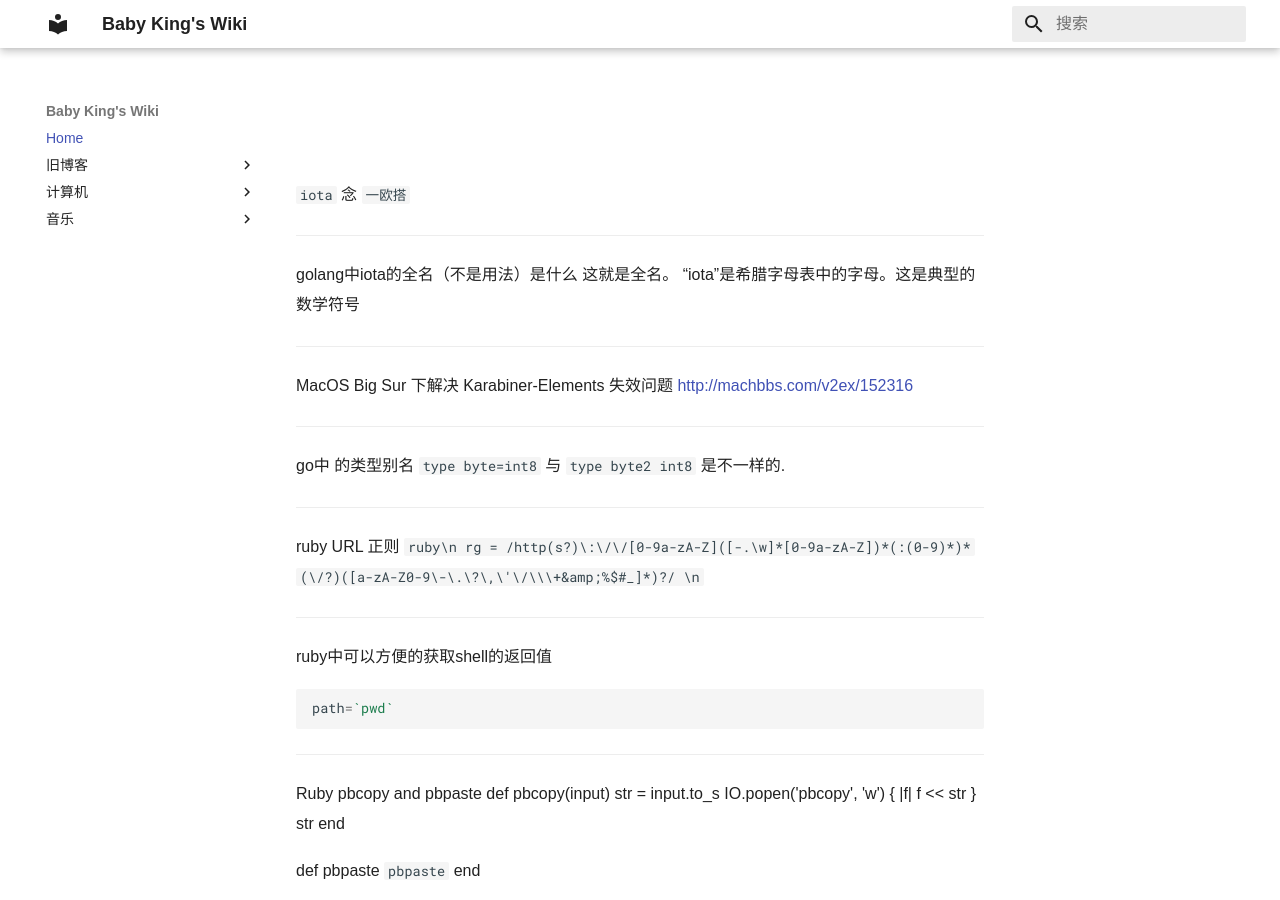
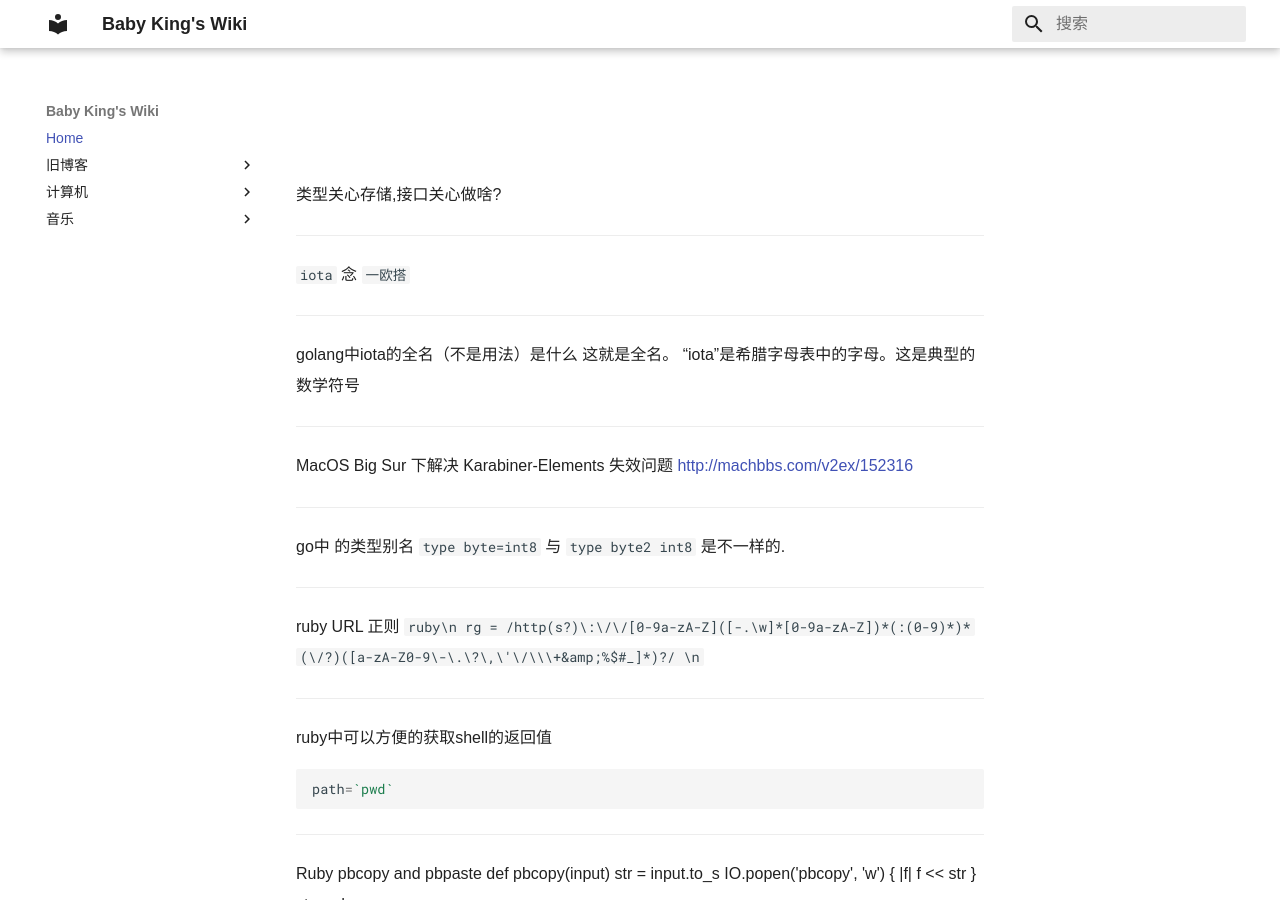
Before and after one commit to babyking/wiki, an MkDocs documentation site: the page built from wiki/index.md, in a window 1280 px wide and 900 px high. Built offline with MkDocs 1.6.1 and Material for MkDocs 9.7.7, drawn with Linux system fonts in a browser that asks for light colours.

Commit message:
quick commit

```diff
--- a/wiki/index.md
+++ b/wiki/index.md
@@ -1,4 +1,6 @@
 #
+类型关心存储,接口关心做啥?
+___
 `iota` 念 `一欧搭`
 ___
 golang中iota的全名（不是用法）是什么 这就是全名。 “iota”是希腊字母表中的字母。这是典型的数学符号
```
